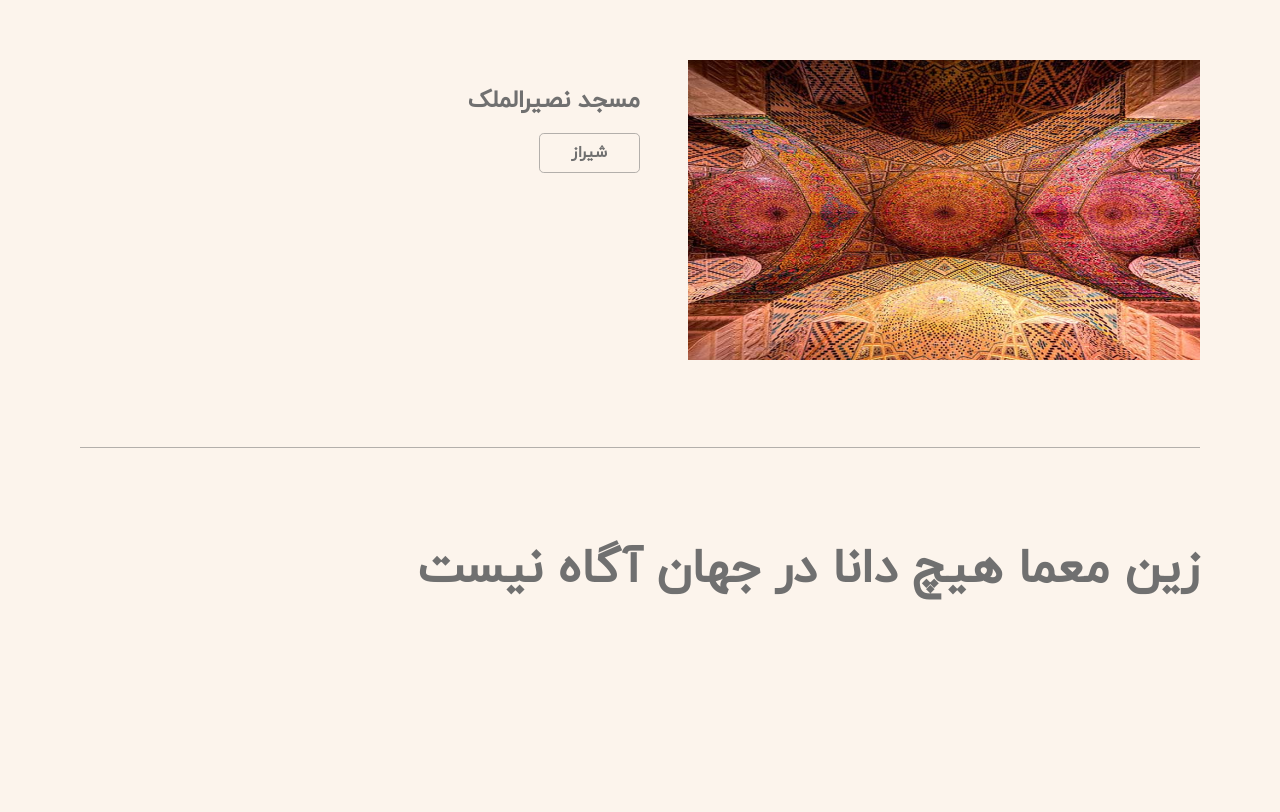
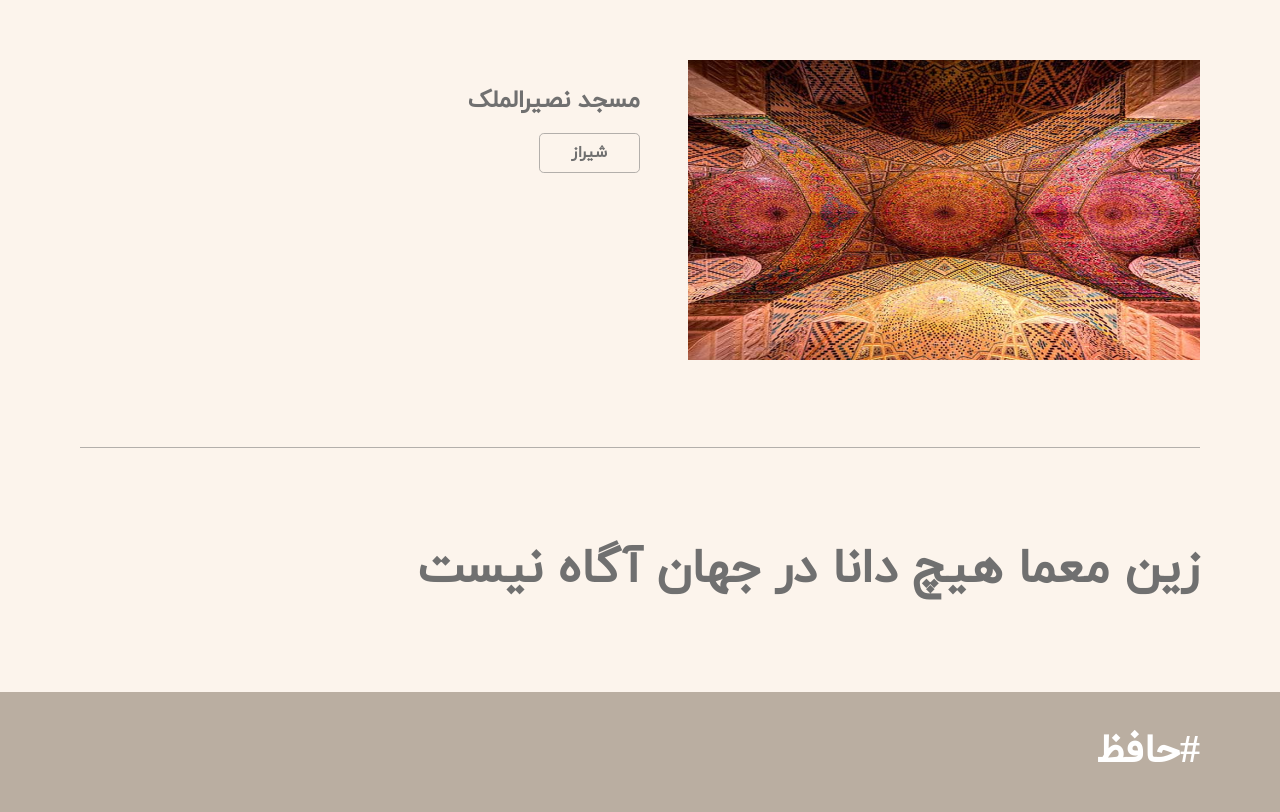
Before and after one commit to mohamadhosseinpour16/Places-of-interest, a plain HTML site: page index.html in a window 1280 px wide. Shown: the part 2112-2924 px from the top of the page. Before the commit the page ends 2804 px from the top, so only its background shows below. Drawn offline with Linux system fonts and the light colour scheme.

Commit message:
adding footer to the page and appearance features with css

```diff
--- a/css/style.css
+++ b/css/style.css
@@ -89,8 +89,18 @@ figcaption > a:hover {
   background-color: var(--color-text-);
   color: var(--bg-body-);
 }
-.topfooter{
+.topfooter {
   padding: 3rem 5rem;
   color: var(--color-text-);
   font-size: 2rem;
 }
+footer {
+  background-color: var(--bg-header-);
+  margin: 0;
+  padding: 2rem 5rem;
+}
+.content-footer {
+  margin: 0;
+  color: var(--color-header-);
+  font-size: 2.5rem;
+}
--- a/index.html
+++ b/index.html
@@ -56,6 +56,10 @@
     <section class="topfooter">
         <h1>زین معما هیچ دانا در جهان آگاه نیست</h1>
     </section>
+
+    <footer >
+        <h1 class="content-footer">#حافظ</h1>
+    </footer>
 </body>
 
 </html>
```
